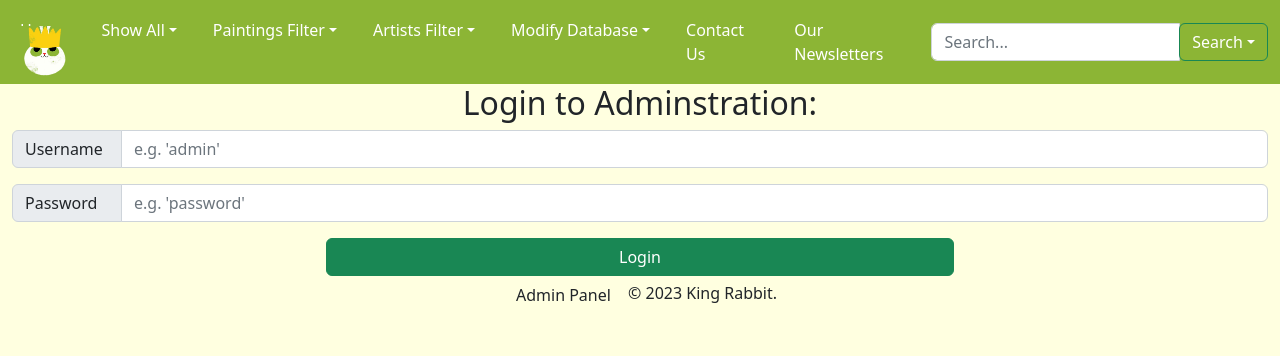
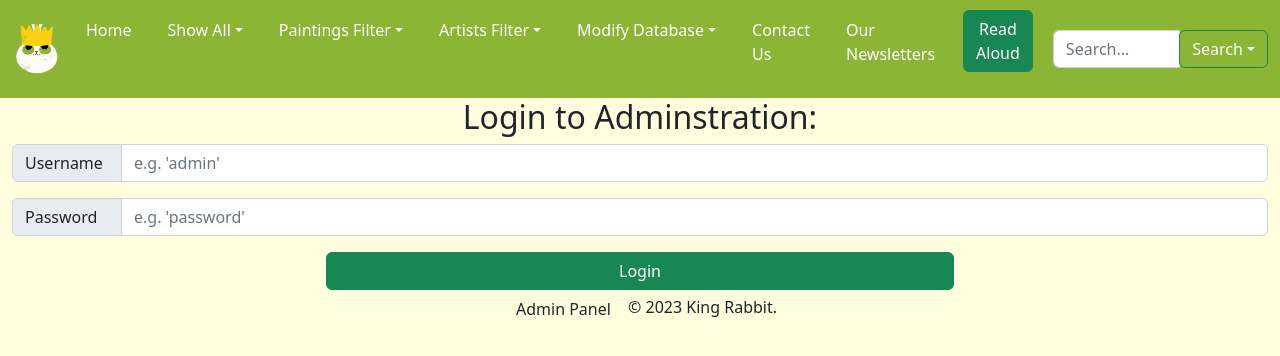
Before and after one commit to FrancisSullivan/AcmeArtWebsiteV3, a PHP site: page /admin/log_in.php in a window 1280 px wide. Shown: the top 356 px of the page. Run offline with PHP 8.4, Linux system fonts and the light colour scheme; data that the repository does not hold is empty; some libraries are stand-ins or nearby versions.

Commit message:
relocated btn to navbar, script code in footer file

```diff
--- a/components/footer.php
+++ b/components/footer.php
@@ -1,3 +1,29 @@
 <footer>
 <p class="copyright text-center"><a href="../admin/log_in.php" class="btn">Admin Panel </a> © 2023 King Rabbit.</p>
 </footer>
+
+<script>
+                const readButton = document.getElementById('readButton');
+                const statusParagraph = document.getElementById('status');
+                let isReading = false; // Keep track of the reading state
+
+                readButton.addEventListener('click', () => {
+                    const paragraphs = document.querySelectorAll('h5, p'); // Select all titles & paragraphs
+                    const paragraphsText = Array.from(paragraphs).map(paragraph => paragraph.textContent).join(' ');
+
+                    if (!isReading) {
+                        // Start reading
+                        const speech = new SpeechSynthesisUtterance(paragraphsText);
+                        speechSynthesis.speak(speech);
+                        readButton.textContent = 'Pause Reading';
+                        statusParagraph.textContent = 'Reading in progress...';
+                    } else {
+                        // Pause reading
+                        speechSynthesis.cancel();
+                        readButton.textContent = 'Resume Reading';
+                        statusParagraph.textContent = 'Reading paused';
+                    }
+
+                    isReading = !isReading; // Toggle the reading state
+                });
+            </script>
--- a/components/navbar.php
+++ b/components/navbar.php
@@ -3,13 +3,9 @@
         <button class="navbar-toggler" type="button" data-bs-toggle="collapse" data-bs-target="#navbarNavDropdown" aria-controls="navbarNavDropdown" aria-expanded="false" aria-label="Toggle navigation">
             <span class="navbar-toggler-icon"></span>
         </button>
-        <!-- <a class="navbar-brand" href="../static/home.php"><img src="../images/logo2.png" alt="logo" width="50" height="50"></a> -->
+        <a class="navbar-brand" href="../static/home.php"><img src="../images/logo2.png" alt="logo" width="50" height="50"></a>
         <div class="collapse navbar-collapse" id="navbarNavDropdown">
             <ul class="navbar-nav">
-                <!-- Home Page. -->
-                <li class="nav-item" id="logo-img">
-                    <a class="nav-link" aria-current="page" href="../static/home.php"><img src="../images/logo2.png" alt="logo" width="50" height="50"></a>
-                </li>
                 <!-- Home Page. -->
                 <li class="nav-item">
                     <a class="nav-link" aria-current="page" href="../static/home.php">Home</a>
@@ -106,7 +102,11 @@
                 <li class="nav-item">
                     <a class="nav-link" aria-current="signup" href="../users/sign_up.php">Our Newsletters</a>
                 </li>
-                </ul>
+                <li class="nav-item">
+                    <button id="readButton" type="button" class="btn btn-success">Read Aloud</button>
+                    <p id="status"></p>
+                </li>
+            </ul>
 
             <!-- Split button dropdown wrapper -->
             <form class="d-flex ms-auto" id="searchForm" method="GET">
@@ -120,10 +120,10 @@
 
                         <div class="dropdown-menu">
                             <!-- Option to search in paintings -->
-                            <a class="dropdown-item" href="#" onclick="document.getElementById('searchForm').action='../paintings/select_by_search.php'; document.getElementById('searchForm').submit();">Paintings</a>
+                            <a class="dropdown-item" href="#" onclick="document.getElementById('searchForm').action = '../paintings/select_by_search.php'; document.getElementById('searchForm').submit();">Paintings</a>
 
                             <!-- Option to search in artists -->
-                            <a class="dropdown-item" href="#" onclick="document.getElementById('searchForm').action='../artists/select_by_search.php'; document.getElementById('searchForm').submit();">Artists</a>
+                            <a class="dropdown-item" href="#" onclick="document.getElementById('searchForm').action = '../artists/select_by_search.php'; document.getElementById('searchForm').submit();">Artists</a>
                         </div>
                     </div>
                 </div>
```
